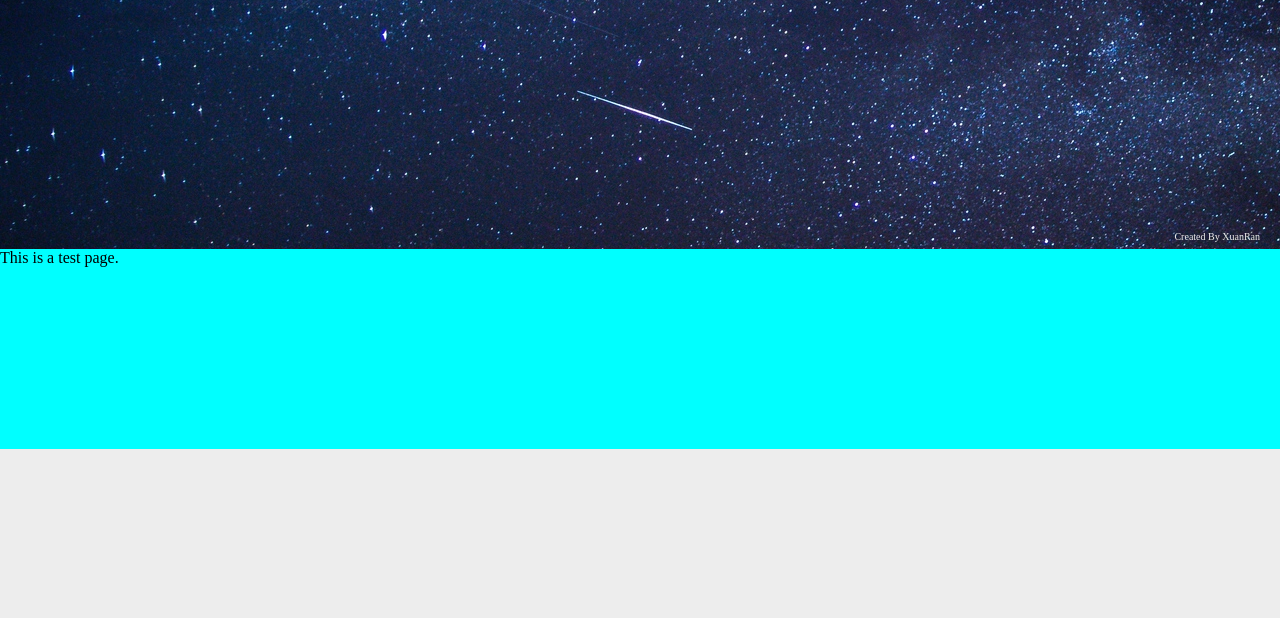
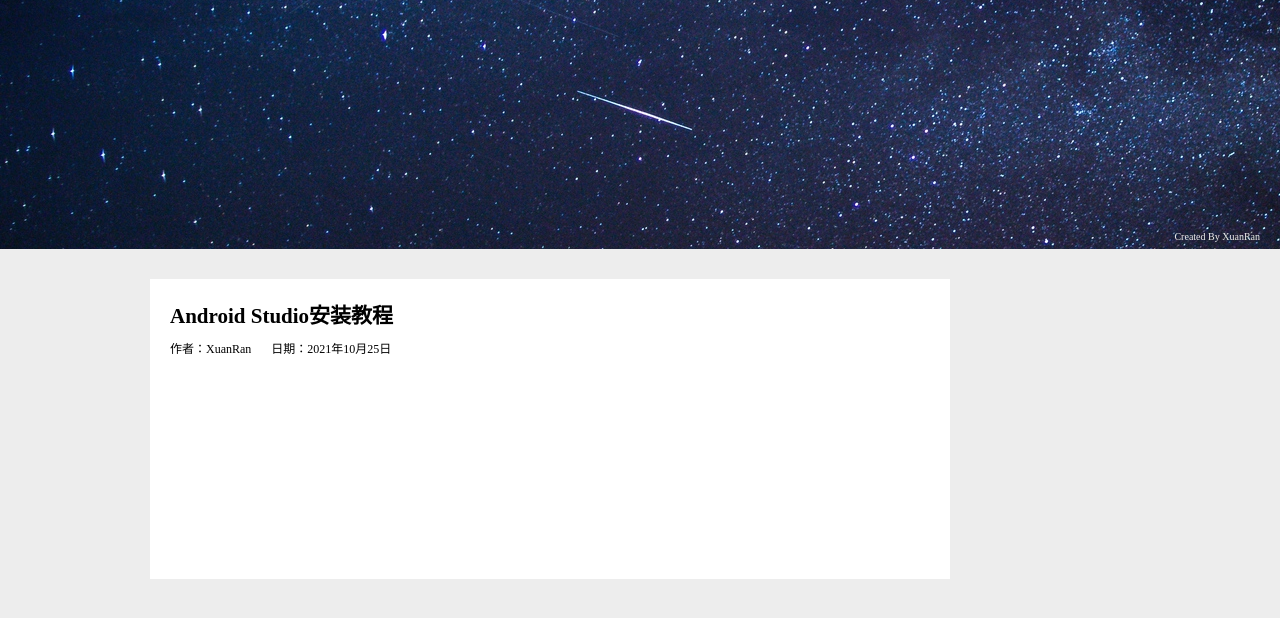
Before and after one commit to XuanRanDev/HtmlStudy, a plain HTML site: page HomeWork/blog_homework/index.html in a window 1280 px wide. Shown: the part 420-1038 px from the top of the page. Before the commit the page ends 869 px from the top, so only its background shows below. Drawn offline with Linux system fonts and the light colour scheme.

Commit message:
add page info.

```diff
--- a/HomeWork/blog_homework/css/top.css
+++ b/HomeWork/blog_homework/css/top.css
@@ -45,9 +45,38 @@
 }
 
 .page {
-    width: 100%;
-    height: 200px;
-    background: aqua;
+    margin-top: 30px;
+    margin-left: 150px;
+    margin-bottom: 60px;
+    width: 800px;
+    height: 300px;
+    background: white;
+}
+
+.page_title {
+    font-weight: bold;
+    font-size: 21px;
+    color: black;
+    padding-top: 20px;
+    padding-left: 20px;
+}
+
+.page_anthor {
+    float: left;
+    font-weight: normal;
+    font-size: 12px;
+    color: black;
+    padding-top: 10px;
+    padding-left: 20px;
+}
+
+.page_date {
+    float: left;
+    font-weight: normal;
+    font-size: 12px;
+    color: black;
+    padding-top: 10px;
+    padding-left: 20px;
 }
 
 
--- a/HomeWork/blog_homework/index.html
+++ b/HomeWork/blog_homework/index.html
@@ -21,14 +21,23 @@
             <p class="pic_img_text_right">Created By XuanRan </p>
         </div>
 
-        <div class="page">
+
+        <div>
 
             <div class="page">
 
-                <p>This is a test page.</p>
+                <div>
+                    <p class="page_title">Android Studio安装教程</p>
+
+                    <!--Page info-->
+                    <div>
+                        <p class="page_anthor">作者：XuanRan</p>
+                        <p class="page_date">日期：2021年10月25日</p>
+                    </div>
+
+                </div>
 
             </div>
-
         </div>
 
 
```
